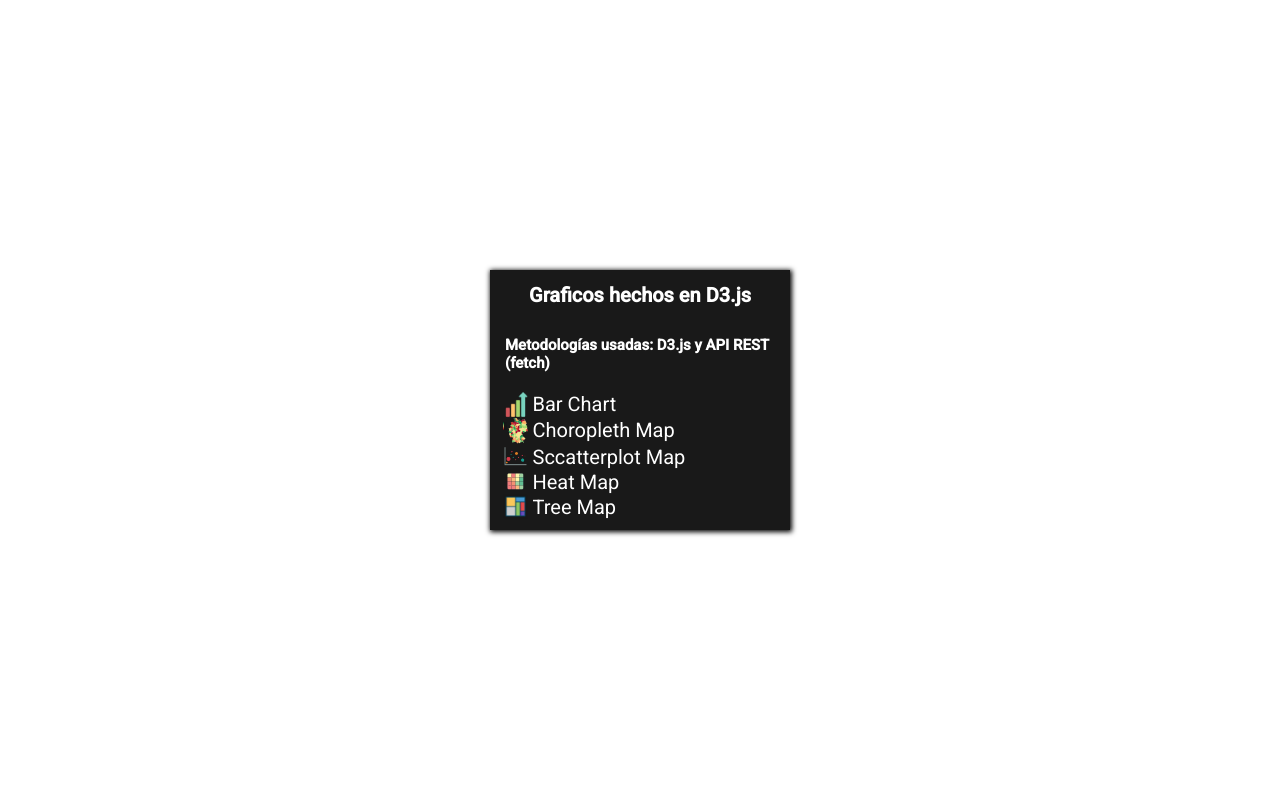
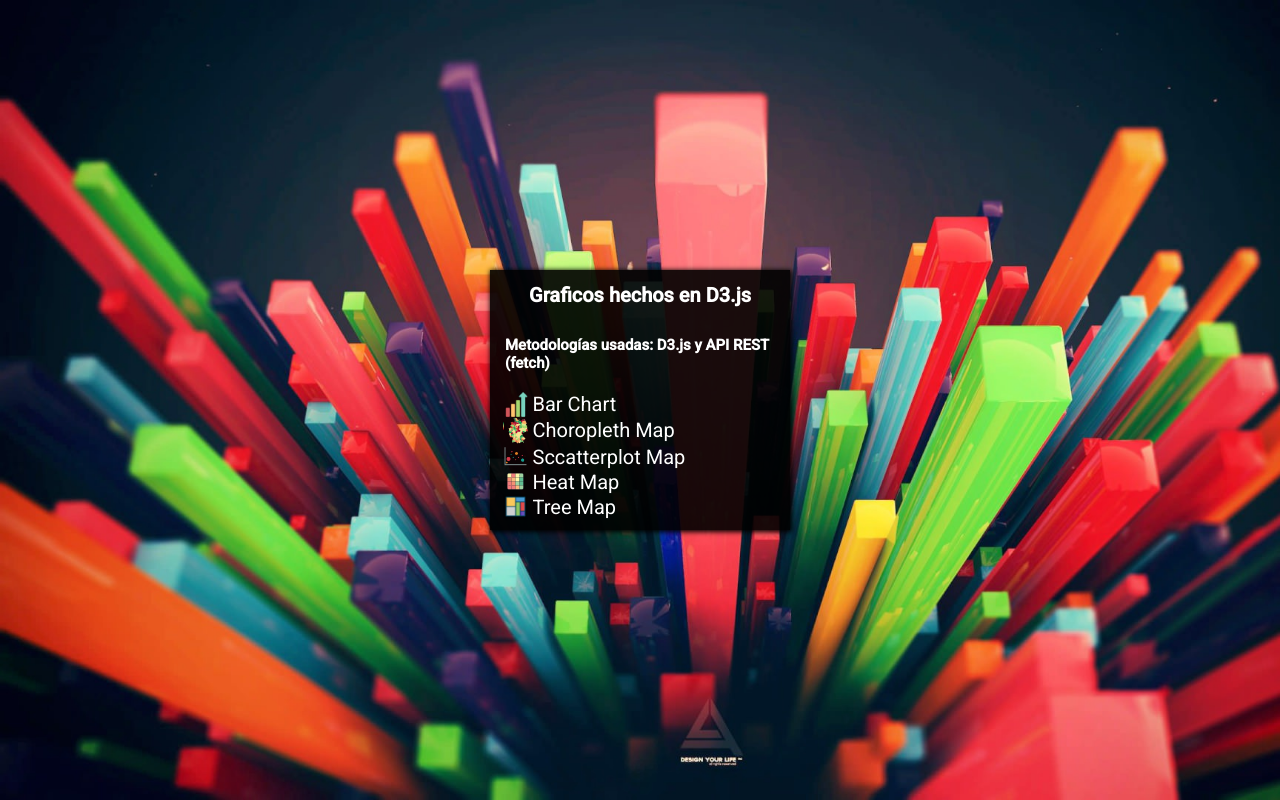
Before and after one commit to FelixSchugu/D3-graphs, a plain HTML site: page index.html in a window 1280 px wide. Drawn offline with Linux system fonts and the light colour scheme; the site is published under a folder, as on GitHub Pages, so addresses that start at the root find nothing.

Commit message:
Update index.html

```diff
--- a/index.html
+++ b/index.html
@@ -39,7 +39,7 @@
   <style>
     @import url("https://fonts.googleapis.com/css2?family=Roboto:wght@300;400;500&display=swap");
     html {
-      background-image: url("/src/img/0153.jpg");
+      background-image: url("./src/img/0153.jpg");
       background-size: cover;
       display: flex;
       height: 100vh;
```
